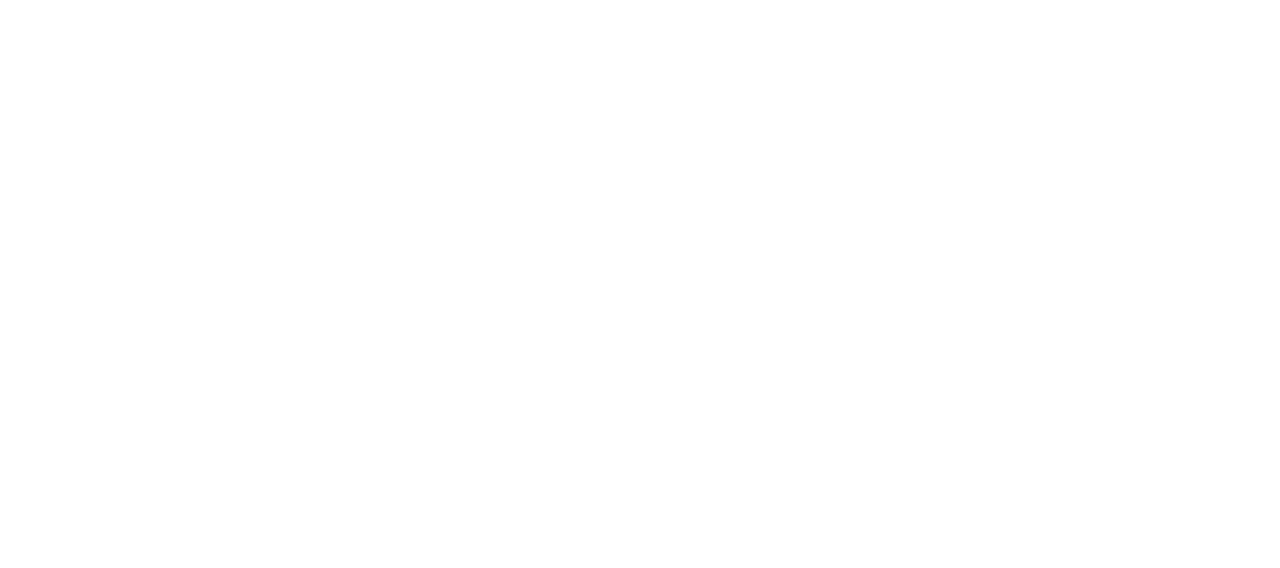
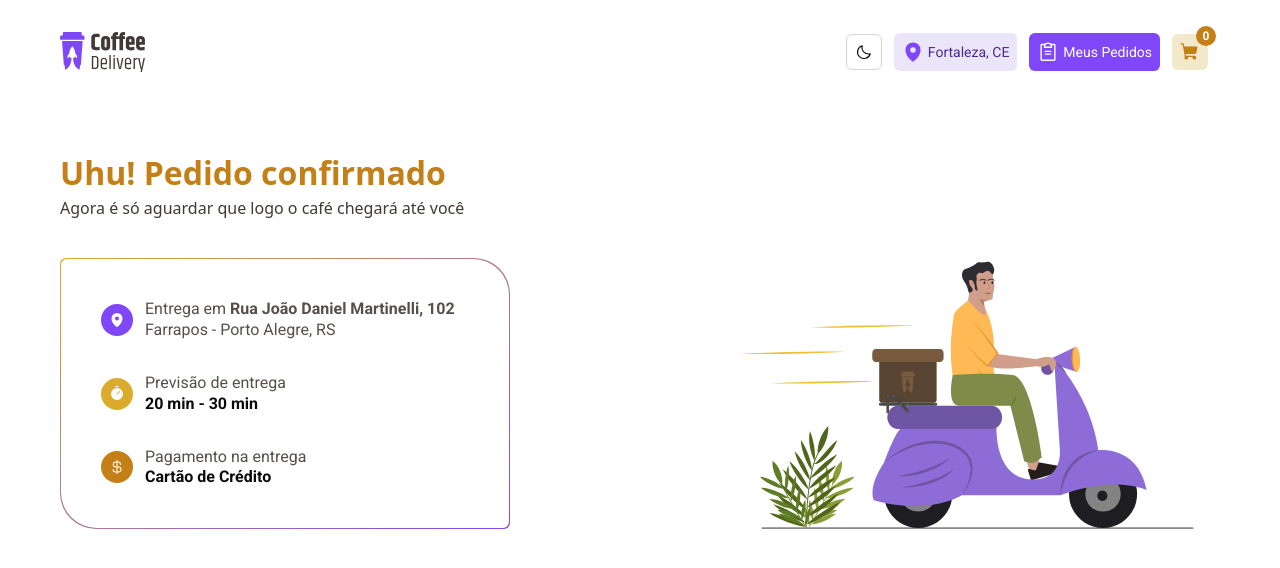
Before and after one commit to CarlosAlexandredevv/Coffee-delivery, a React (Vite) app: page /success in a window 1280 px wide. Before the commit this address had no page. Shown: the top 568 px of the page. Built offline with nearby package versions, Linux system fonts and the light colour scheme.

Commit message:
feat:router success style

```diff
--- a/src/Router.tsx
+++ b/src/Router.tsx
@@ -2,12 +2,14 @@
 import { Home } from "./pages/Home";
 import { Checkout } from "./pages/Checkout";
 import { DefaultLayout } from "./layouts/DefaultLayout";
+import { Success } from "./pages/Success";
 export function Router() {
   return (
     <Routes>
       <Route path="/" element={<DefaultLayout />}>
         <Route path="/" element={<Home />} />
         <Route path="/checkout" element={<Checkout />} />
+        <Route path="/success" element={<Success />} />
       </Route>
     </Routes>
   );
--- a/src/layouts/DefaultLayout.tsx
+++ b/src/layouts/DefaultLayout.tsx
@@ -3,7 +3,7 @@
 
 export function DefaultLayout() {
   return (
-    <div className="bg-background dark:bg-zinc-900">
+    <div className="min-h-screen bg-background dark:bg-zinc-900">
       <Header />
       <Outlet />
     </div>
--- a/src/pages/Checkout/index.tsx
+++ b/src/pages/Checkout/index.tsx
@@ -7,7 +7,7 @@
   return (
     <form
       onSubmit={(e) => e.preventDefault()}
-      className="mx-auto grid max-w-container gap-8 px-3 py-6 md:grid-cols-[1.3fr_1fr] xl:px-0"
+      className="mx-auto grid min-h-screen max-w-container gap-8 px-3 py-6 md:grid-cols-[1.3fr_1fr] xl:px-0"
     >
       <div>
         <motion.h1
--- /dev/null
+++ b/src/pages/Success/index.tsx
@@ -0,0 +1,68 @@
+import { CurrencyDollar, MapPin, Timer } from "phosphor-react";
+
+export function Success() {
+  return (
+    <div className="mx-auto mt-12 flex max-w-container flex-col justify-between px-3 lg:flex-row xl:px-0">
+      <div className="flex flex-col gap-10">
+        <div className="flex flex-col gap-1">
+          <h2 className="text-[32px] font-extrabold leading-line text-yellow-dark">
+            Uhu! Pedido confirmado
+          </h2>
+          <span className="text-[20p x] leading-line text-base-subtitle dark:text-zinc-200">
+            Agora é só aguardar que logo o café chegará até você
+          </span>
+        </div>
+        <div className="max-w-[450px] self-center rounded-[6px_36px] border border-transparent bg-gradient-to-br from-yellow to-purple bg-origin-border">
+          <div className="flex flex-col gap-8 rounded-[6px_36px] bg-white p-10 dark:bg-zinc-800">
+            <div className="flex items-center gap-3">
+              <div className="flex h-8 w-8 items-center justify-center rounded-full bg-purple p-2">
+                <MapPin className="text-white" weight="fill" />
+              </div>
+              <div className="flex flex-col">
+                <p className="max-w-96 font-roboto leading-line text-base-text dark:text-zinc-200">
+                  Entrega em{" "}
+                  <span className="font-bold leading-line dark:text-zinc-50">
+                    Rua João Daniel Martinelli, 102
+                  </span>{" "}
+                  Farrapos - Porto Alegre, RS
+                </p>
+              </div>
+            </div>
+
+            <div className="flex items-center gap-3">
+              <div className="flex h-8 w-8 items-center justify-center gap-1 rounded-full bg-yellow p-2">
+                <Timer className="text-white" weight="fill" />
+              </div>
+              <div className="flex flex-col">
+                <p className="font-roboto leading-line text-base-text dark:text-zinc-50">
+                  Previsão de entrega{" "}
+                </p>
+                <span className="font-roboto font-bold leading-line dark:text-zinc-200">
+                  20 min - 30 min
+                </span>
+              </div>
+            </div>
+            <div className="flex items-center gap-3">
+              <div className="flex h-8 w-8 items-center justify-center gap-1 rounded-full bg-yellow-dark p-2">
+                <CurrencyDollar className="text-white" weight="fill" />
+              </div>
+              <div className="flex flex-col">
+                <p className="font-roboto leading-line text-base-text dark:text-zinc-200">
+                  Pagamento na entrega
+                </p>
+                <span className="font-roboto font-bold leading-line dark:text-zinc-50">
+                  Cartão de Crédito
+                </span>
+              </div>
+            </div>
+          </div>
+        </div>
+      </div>
+      <img
+        className="mb-[-13px] place-self-center lg:place-self-end"
+        src="public/Illustration.svg"
+        alt=""
+      />
+    </div>
+  );
+}
```
Also changed, not shown: public/Illustration.svg (added).
